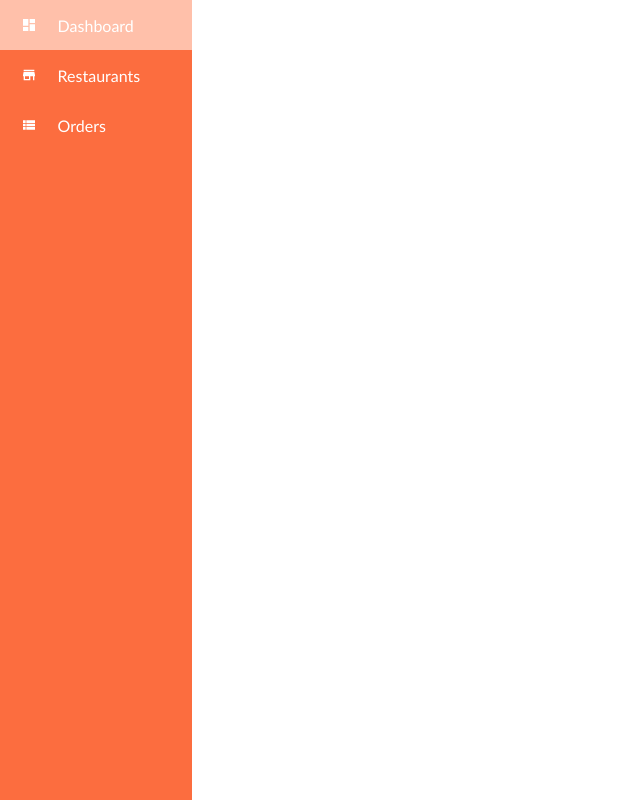
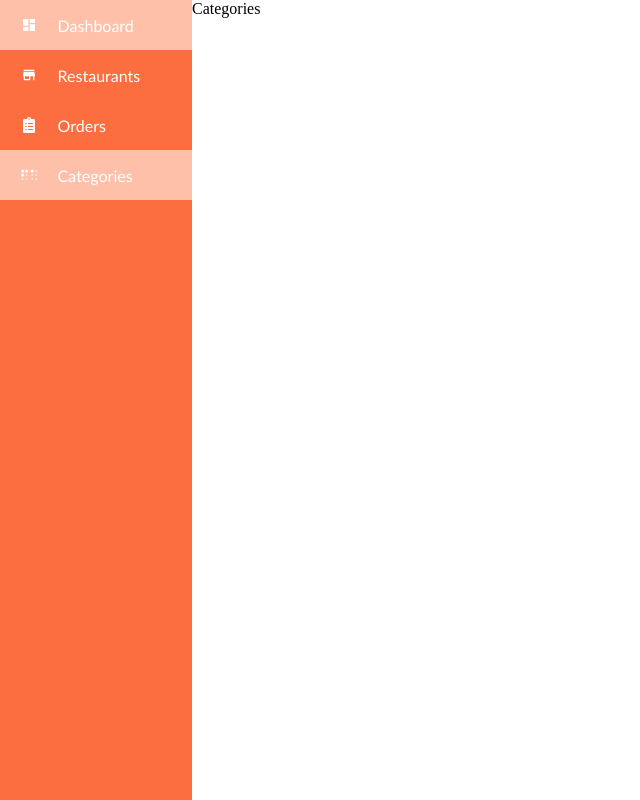
Before and after one commit to sumanthakkala/FoodOnWheels, a React (Create React App) app in the folder dashboard-react/: page /categories in a window 1280 px wide. Shown: the whole page, without its empty margins (0-640 px from the left). Built offline with nearby package versions, Linux system fonts and the light colour scheme.

Commit message:
added categories page

```diff
--- a/dashboard-react/src/App.js
+++ b/dashboard-react/src/App.js
@@ -4,6 +4,7 @@ import { BrowserRouter as Router, Switch, Route } from 'react-router-dom'
 import Dashboard from './pages/dashboard/Dashboard'
 import Orders from './pages/orders/Orders'
 import Restaurants from './pages/restaurants/Restaurants'
+import Categories from './pages/categories/Categories'
 
 function App() {
   return (
@@ -14,6 +15,7 @@ function App() {
           <Route path='/' exact component={Dashboard} />
           <Route path='/orders' component={Orders} />
           <Route path='/restaurants' component={Restaurants} />
+          <Route path='/categories' component={Categories} />
         </Switch>
       </div>
 
--- a/dashboard-react/src/components/sidebar/SidebarData.js
+++ b/dashboard-react/src/components/sidebar/SidebarData.js
@@ -1,5 +1,7 @@
 import React from 'react'
-import { MdDashboard, MdStore, MdViewList } from 'react-icons/md'
+import { MdDashboard, MdStore } from 'react-icons/md'
+import { FaClipboardList, FaBraille } from "react-icons/fa";
+
 
 export const SidebarData = [
     {
@@ -14,7 +16,12 @@ export const SidebarData = [
     },
     {
         title: "Orders",
-        icon: <MdViewList />,
+        icon: <FaClipboardList />,
         link: "/orders"
+    },
+    {
+        title: "Categories",
+        icon: <FaBraille />,
+        link: "/categories"
     }
 ]
--- /dev/null
+++ b/dashboard-react/src/pages/categories/Categories.js
@@ -0,0 +1,12 @@
+import React from 'react'
+import './categories.css'
+
+function Categories() {
+    return (
+        <div className="container">
+            Categories
+        </div>
+    )
+}
+
+export default Categories
--- /dev/null
+++ b/dashboard-react/src/pages/categories/categories.css
@@ -0,0 +1,3 @@
+.container {
+  flex: 1;
+}
```
